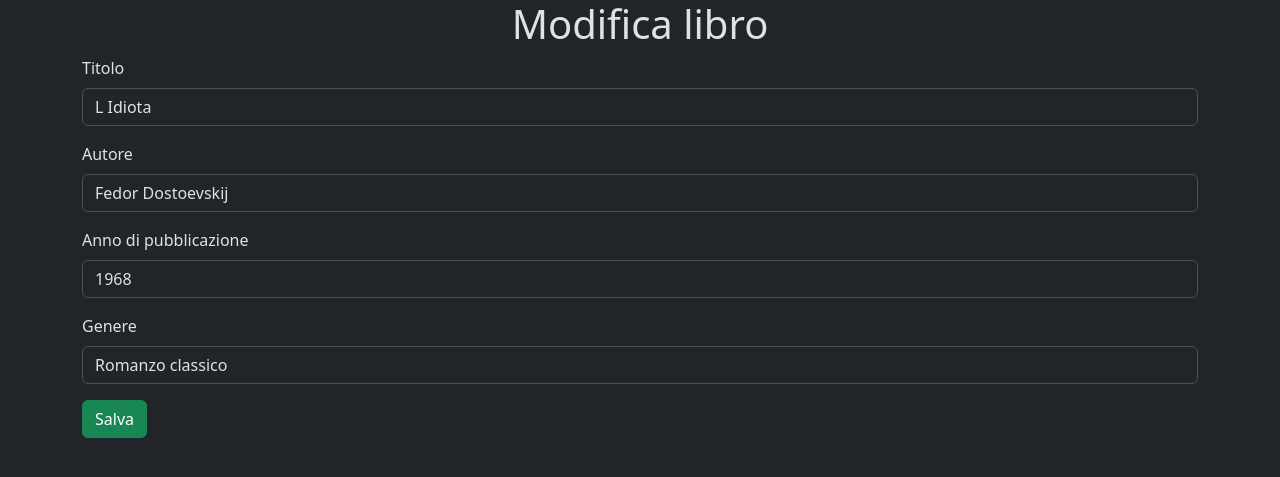
After one commit to PaoloDigio/S1-project, a PHP site: page /edit_book.php?id=1 in a window 1280 px wide. The commit adds this page. Shown: the top 477 px of the page. Run offline with PHP 8.4, Linux system fonts and the light colour scheme; data comes from the database, SQL or seed files in the repository.

Commit message:
adds edit page

```diff
--- /dev/null
+++ b/edit_book.php
@@ -0,0 +1,79 @@
+<?php
+include __DIR__ . '/includes/db.php';
+
+if (isset($_GET['id'])) {
+    $id = $_GET['id'];
+
+    $sql = "SELECT * FROM libri WHERE id = $id";
+
+    $result = mysqli_query($conn, $sql);
+
+    if (mysqli_num_rows($result) > 0) {
+        $row = mysqli_fetch_assoc($result);
+
+        $titolo = $row['titolo'];
+        $autore = $row['autore'];
+        $anno = $row['anno_pubblicazione'];
+        $genere = $row['genere'];
+    } else {
+        echo "Nessun libro trovato con l'ID specificato.";
+        exit;
+    }
+} else {
+    echo "ID del libro non specificato.";
+    exit;
+}
+
+if ($_SERVER["REQUEST_METHOD"] == "POST") {
+    $nuovo_titolo = $_POST['titolo'];
+    $nuovo_autore = $_POST['autore'];
+    $nuovo_anno = $_POST['anno'];
+    $nuovo_genere = $_POST['genere'];
+
+    $sql = "UPDATE libri SET titolo = '$nuovo_titolo', autore = '$nuovo_autore', anno_pubblicazione = $nuovo_anno, genere = '$nuovo_genere' WHERE id = $id";
+
+    if (mysqli_query($conn, $sql)) {
+        header("Location: index.php");
+        exit;
+    } else {
+        echo "Errore nell'aggiornamento dei dettagli del libro: " . mysqli_error($conn);
+    }
+}
+
+mysqli_close($conn);
+?>
+
+<!DOCTYPE html>
+<html lang="en" data-bs-theme="dark">
+<head>
+    <meta charset="UTF-8">
+    <meta name="viewport" content="width=device-width, initial-scale=1.0">
+    <title>Modifica libro</title>
+    <link href="https://cdn.jsdelivr.net/npm/bootstrap@5.3.0-alpha1/dist/css/bootstrap.min.css" rel="stylesheet">
+    <link rel="stylesheet" href="style.css">
+</head>
+<body>
+    <div class="container">
+        <h1 class="text-center">Modifica libro</h1>
+        <form action="" method="post">
+            <div class="mb-3">
+                <label for="titolo" class="form-label">Titolo</label>
+                <input type="text" class="form-control" id="titolo" name="titolo" value="<?php echo $titolo; ?>" required>
+            </div>
+            <div class="mb-3">
+                <label for="autore" class="form-label">Autore</label>
+                <input type="text" class="form-control" id="autore" name="autore" value="<?php echo $autore; ?>" required>
+            </div>
+            <div class="mb-3">
+                <label for="anno" class="form-label">Anno di pubblicazione</label>
+                <input type="number" class="form-control" id="anno" name="anno" value="<?php echo $anno; ?>" required>
+            </div>
+            <div class="mb-3">
+                <label for="genere" class="form-label">Genere</label>
+                <input type="text" class="form-control" id="genere" name="genere" value="<?php echo $genere; ?>" required>
+            </div>
+            <button type="submit" class="btn btn-success">Salva</button>
+        </form>
+    </div>
+</body>
+</html>
--- a/index.php
+++ b/index.php
@@ -22,6 +22,7 @@ include __DIR__ . '/includes/db.php';
             while ($row = mysqli_fetch_assoc($result)) {
                 echo "<li class='list-group-item'>
                         {$row['titolo']} di {$row['autore']} ({$row['anno_pubblicazione']}) - {$row['genere']}
+                        <a href='edit_book.php?id={$row['id']}' class='btn btn-primary btn-sm ms-2'>Modifica</a>
                         <form action='delete_book.php' method='post' style='display: inline;'>
                             <input type='hidden' name='id' value='{$row['id']}'>
                             <button type='submit' class='btn btn-danger btn-sm ms-2'>Elimina</button>
@@ -50,7 +51,7 @@ include __DIR__ . '/includes/db.php';
                 <label for="genere" class="form-label">Genere</label>
                 <input type="text" class="form-control" id="genere" name="genere" required>
             </div>
-            <button type="submit" class="btn btn-primary">Aggiungi libro</button>
+            <button type="submit" class="btn btn-success">Aggiungi libro</button>
         </form>
     </div>
 </body>
```
